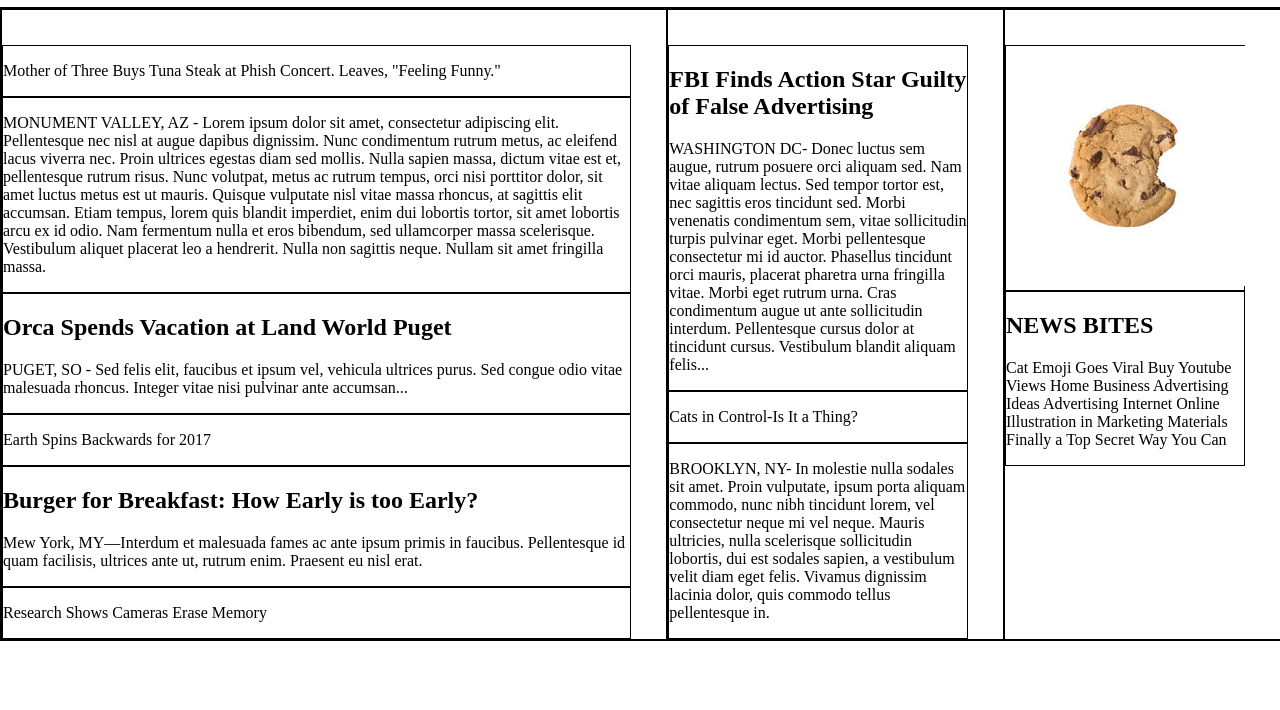
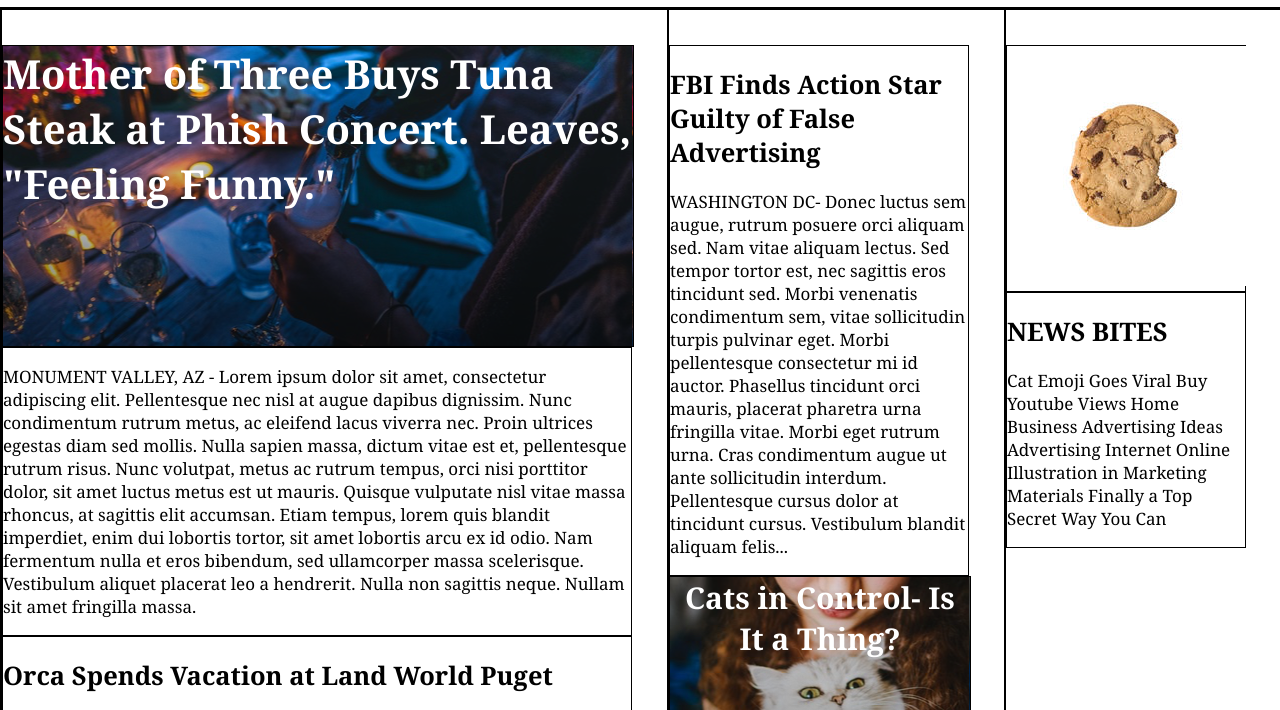
Before and after one commit to thankshermione/mytimes, a plain HTML site: page index.html in a window 1280 px wide. Shown: the part 73-783 px from the top of the page. Drawn offline with Linux system fonts and the light colour scheme.

Commit message:
add images to main content

```diff
--- a/index.html
+++ b/index.html
@@ -28,7 +28,7 @@
 			<!--Left Column -->
 
 			<div class="column left">
-				<div class="article">
+				<div class="article image top">
 					<p>Mother of Three Buys Tuna Steak at Phish Concert. Leaves, "Feeling Funny."</p>
 				</div>
 				<div class="article">
@@ -38,14 +38,14 @@
 					<h2>Orca Spends Vacation at Land World Puget</h2>
 					<p>PUGET, SO - Sed felis elit, faucibus et ipsum vel, vehicula ultrices purus. Sed congue odio vitae malesuada rhoncus. Integer vitae nisi pulvinar ante accumsan...</p>
 				</div>
-				<div class="article">
+				<div class="article image earth">
 					<p>Earth Spins Backwards for 2017</p>
 				</div>
 				<div class="article">
 					<h2>Burger for Breakfast: How Early is too Early?</h2>
 					<p>Mew York, MY—Interdum et malesuada fames ac ante ipsum primis in faucibus. Pellentesque id quam facilisis, ultrices ante ut, rutrum enim. Praesent eu nisl erat.</p>
 				</div>
-				<div class="article">
+				<div class="article image camera">
 					<p>Research Shows Cameras Erase Memory</p>
 				</div>
 			</div>
@@ -57,8 +57,8 @@
 					<h2>FBI Finds Action Star Guilty of False Advertising</h2>
 					<p>WASHINGTON DC- Donec luctus sem augue, rutrum posuere orci aliquam sed. Nam vitae aliquam lectus. Sed tempor tortor est, nec sagittis eros tincidunt sed. Morbi venenatis condimentum sem, vitae sollicitudin turpis pulvinar eget. Morbi pellentesque consectetur mi id auctor. Phasellus tincidunt orci mauris, placerat pharetra urna fringilla vitae. Morbi eget rutrum urna. Cras condimentum augue ut ante sollicitudin interdum. Pellentesque cursus dolor at tincidunt cursus. Vestibulum blandit aliquam felis...</p>
 				</div>
-				<div class="article">
-					<p>Cats in Control-Is It a Thing?</p>
+				<div class="article image cat">
+					<p>Cats in Control- Is It a Thing?</p>
 				</div>
 				<div class="article">
 					<p>BROOKLYN, NY- In molestie nulla sodales sit amet. Proin vulputate, ipsum porta aliquam commodo, nunc nibh tincidunt lorem, vel consectetur neque mi vel neque. Mauris ultricies, nulla scelerisque sollicitudin lobortis, dui est sodales sapien, a vestibulum velit diam eget felis. Vivamus dignissim lacinia dolor, quis commodo tellus pellentesque in.</p>
--- a/resources/css/style.css
+++ b/resources/css/style.css
@@ -59,6 +59,49 @@ body {
 	border: 1px solid black;
 }
 
+.article {
+	font-family: Georgia;
+  font-size: 17px;
+  color: black;
+}
+
+.article.image {
+	font-family: Georgia;
+  font-weight: bold;
+  font-size: 30px;
+  color: white;
+  display: flex;
+  justify-content: center;
+  align-items: flex-start;
+  height: 300px;
+  width: 300px;
+  text-align: center;
+}
+
+.article.image p {
+	margin: 0;
+}
+
+.article.image.top {
+	font-size: 40px;
+	background-image: url("../images/phish.png");
+	height: 300px;
+	width: 630px;
+	text-align: left;
+}
+
+.article.image.earth {
+	background-image: url("../images/earth.png");
+}
+
+.article.image.camera {
+	background-image: url("../images/camera.png");
+}
+
+.article.image.cat {
+	background-image: url("../images/cat.png");
+}
+
 .main {
 	display: inline-flex;
 	position: relative;
```
